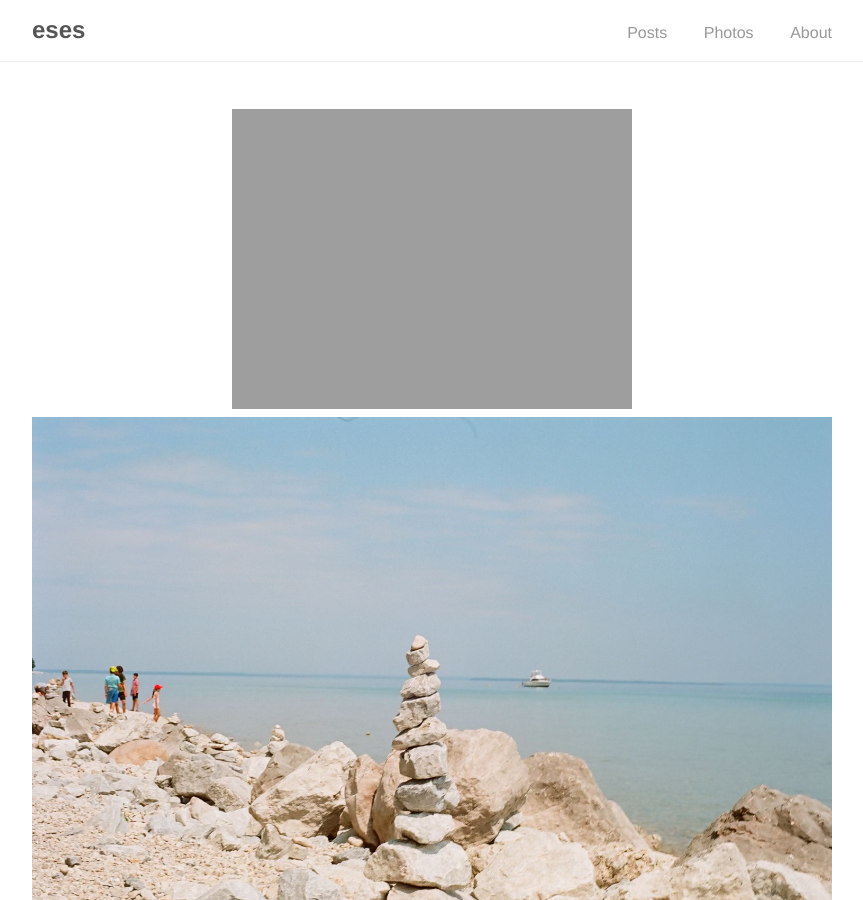
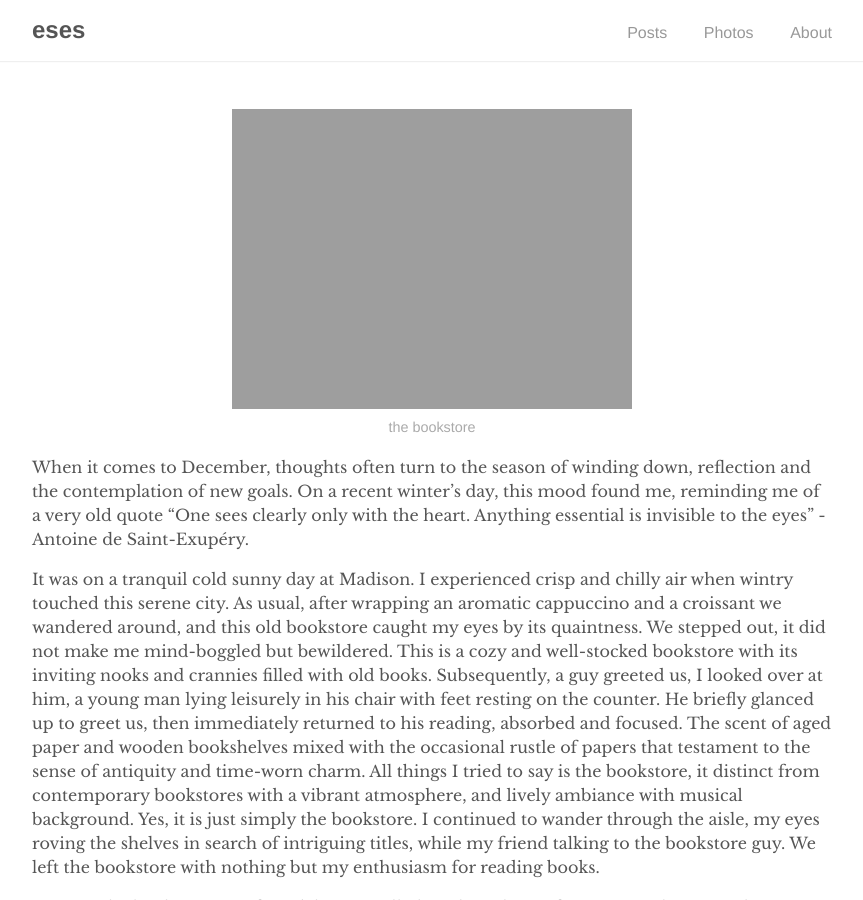
Before and after one commit to eses-corner/eses-corner.github.io, a Jekyll site: the page built from _posts/2024-01-17-madison-bookstore.md, in a window 1280 px wide and 900 px high. Shown: the whole window, without its empty margins (208-1071 px from the left). Built offline with Jekyll 4.4.1, drawn with Linux system fonts in a browser that asks for light colours.

Commit message:
update blog

```diff
--- a/_posts/2024-01-17-madison-bookstore.md
+++ b/_posts/2024-01-17-madison-bookstore.md
@@ -9,8 +9,8 @@ exclude: true
 ---
 
 
-![the book store]({{site.url}}/assets/images/hebookstore.png)
-![]({{site.url}}/assets/images/mackinac-rock-1.jpeg)
+![the book store]({{site.url}}/assets/images/thebookstore.png)
+_the bookstore_
 
 When it comes to December, thoughts often turn to the season of winding down, reflection and the contemplation of new goals. On a recent winter’s day, this mood found me, reminding me of a very old quote “One sees clearly only with the heart. Anything essential is invisible to the eyes” - Antoine de Saint-Exupéry.
 
```
